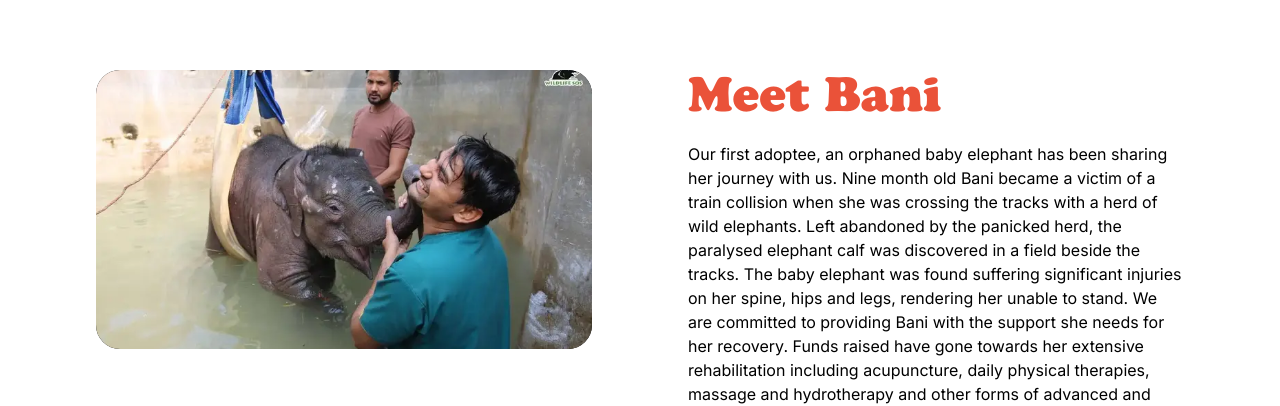
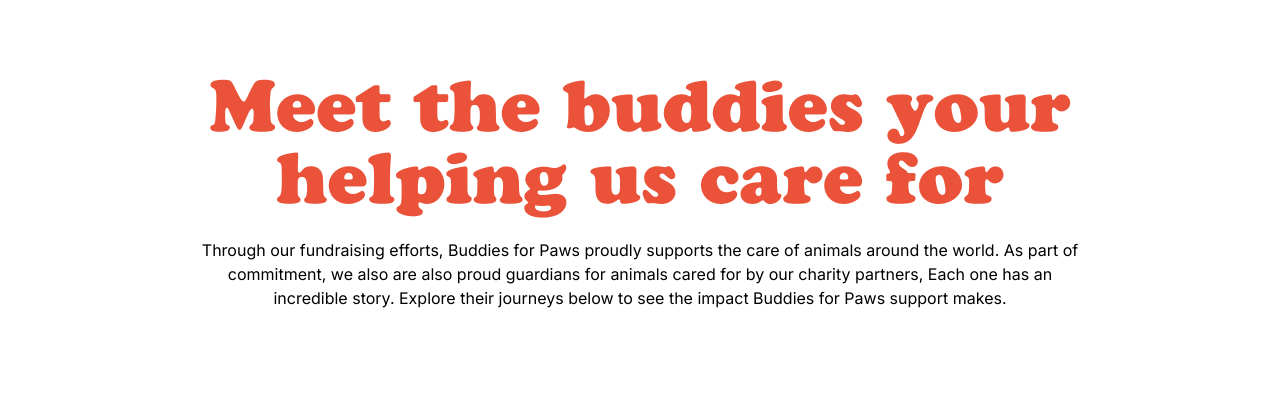
Before and after one commit to OncoreDev/buddies-for-paws, a Next.js app: page /journeys in a window 1280 px wide. Shown: the part 250-656 px from the top of the page. Built offline with nearby package versions, Linux system fonts and the light colour scheme; no server answers.

Commit message:
update: IG links, site config, journeys intro, and Meet Bani image
- Updated Instagram links
- Edited `site_config` to include social links
- Added intro section to Journeys page
- Updated "Meet Bani" image

```diff
--- a/src/app/about/page-content.tsx
+++ b/src/app/about/page-content.tsx
@@ -1,5 +1,6 @@
 "use client";
 
+import { SITE_CONFIG } from "@/lib/site-config";
 import { motion } from "motion/react";
 import Link from "next/link";
 
@@ -52,11 +53,19 @@
           For more information about buddies for Paws work, explore the rest of
           our site, subscribe to our newsletter and follow us on{" "}
           <Link
-            href="https://x.com/buddiesforpaws"
+            href={SITE_CONFIG.links.x}
             target="_blank"
             className="text-orange hover:text-blue transition-all hover:underline"
           >
             X
+          </Link>{" "}
+          and{" "}
+          <Link
+            href={SITE_CONFIG.links.instagram}
+            target="_blank"
+            className="text-orange hover:text-blue transition-all hover:underline"
+          >
+            Instagram
           </Link>
           . If you would like to get in touch we would love to hear from you,
           just head to our{" "}
--- a/src/app/charities/page-content.tsx
+++ b/src/app/charities/page-content.tsx
@@ -9,7 +9,7 @@
 export function CharitiesPageContent() {
   return (
     <div className="mx-auto flex w-full max-w-7xl flex-col gap-16 px-6 py-24 sm:px-16 sm:py-40">
-      <div className="mx-auto flex max-w-4xl flex-col items-center justify-center gap-6 text-center">
+      <div className="mx-auto flex max-w-4xl flex-col gap-6 text-center">
         <motion.h1
           initial={{ opacity: 0, y: 20 }}
           animate={{ opacity: 1, y: 0 }}
--- a/src/app/contact/page-content.tsx
+++ b/src/app/contact/page-content.tsx
@@ -165,7 +165,7 @@
                     <FormControl>
                       <Textarea
                         placeholder="Tell us how you'd like to get involved or ask us anything!"
-                        rows={5}
+                        rows={10}
                         {...field}
                       />
                     </FormControl>
--- a/src/app/journeys/page-content.tsx
+++ b/src/app/journeys/page-content.tsx
@@ -10,6 +10,29 @@
 export function JourneysPageContent() {
   return (
     <div className="max-w-9xl mx-auto flex w-full flex-col gap-24 px-6 py-24 sm:px-16 sm:py-40 xl:gap-32 xl:px-24">
+      <div className="flex flex-col gap-6 sm:text-center">
+        <motion.h1
+          initial={{ opacity: 0, y: 20 }}
+          animate={{ opacity: 1, y: 0 }}
+          transition={{ type: "spring", delay: 0.2 }}
+          className="text-orange font-cooper mx-auto max-w-4xl text-5xl sm:text-7xl"
+        >
+          Meet the buddies your helping us care for
+        </motion.h1>
+        <motion.p
+          initial={{ opacity: 0, y: 20 }}
+          animate={{ opacity: 1, y: 0 }}
+          transition={{ type: "spring", delay: 0.4 }}
+          className="mx-auto max-w-4xl"
+        >
+          Through our fundraising efforts, Buddies for Paws proudly supports the
+          care of animals around the world. As part of commitment, we also are
+          also proud guardians for animals cared for by our charity partners,
+          Each one has an incredible story. Explore their journeys below to see
+          the impact Buddies for Paws support makes.
+        </motion.p>
+      </div>
+
       {JOURNEYS_CONFIG.map((journey, i) => (
         <motion.div
           id={journey.id}
@@ -33,7 +56,7 @@
               },
             }}
             className={cn(
-              "relative z-0 aspect-video overflow-hidden rounded-lg bg-black",
+              "relative z-0 aspect-video overflow-hidden rounded-lg bg-black lg:sticky lg:top-16",
               i % 2 && "lg:order-1",
             )}
           >
--- a/src/components/footer.tsx
+++ b/src/components/footer.tsx
@@ -8,6 +8,7 @@
 import { FaDiscord, FaInstagram, FaTiktok, FaXTwitter } from "react-icons/fa6";
 import FooterBG from "../../images/footer-bg.webp";
 import { motion } from "motion/react";
+import { SITE_CONFIG } from "@/lib/site-config";
 
 export function Footer() {
   return (
@@ -103,7 +104,7 @@
               transition={{ type: "spring" }}
             >
               <Link
-                href={"https://x.com/buddiesforpaws"}
+                href={SITE_CONFIG.links.x}
                 target="_blank"
                 className="hover:text-blue-foreground block transition-all hover:scale-110"
               >
@@ -120,7 +121,7 @@
               transition={{ type: "spring" }}
             >
               <Link
-                href={"https://discord.com/invite/qaQa6M6mN2"}
+                href={SITE_CONFIG.links.discord}
                 target="_blank"
                 className="hover:text-blue-foreground block transition-all hover:scale-110"
               >
@@ -137,7 +138,7 @@
               transition={{ type: "spring" }}
             >
               <Link
-                href={"https://www.instagram.com/official_bonk_inu/"}
+                href={SITE_CONFIG.links.instagram}
                 target="_blank"
                 className="hover:text-blue-foreground block transition-all hover:scale-110"
               >
@@ -154,7 +155,7 @@
               transition={{ type: "spring" }}
             >
               <Link
-                href={"https://www.tiktok.com/@bonk.for.paws"}
+                href={SITE_CONFIG.links.tiktok}
                 target="_blank"
                 className="hover:text-blue-foreground block transition-all hover:scale-110"
               >
--- a/src/lib/site-config.ts
+++ b/src/lib/site-config.ts
@@ -5,4 +5,10 @@
   url: process.env.NEXT_PUBLIC_URL as string,
   xHandle: "BONKForPaws",
   themeColor: "#FFFFFF",
+  links: {
+    x: "https://x.com/buddiesforpaws",
+    instagram: "https://www.instagram.com/buddies_for_paws/",
+    tiktok: "https://www.tiktok.com/@bonk.for.paws",
+    discord: "https://discord.com/invite/qaQa6M6mN2",
+  },
 };
```
Also changed, not shown: images/bani.webp, images/dew.webp.
